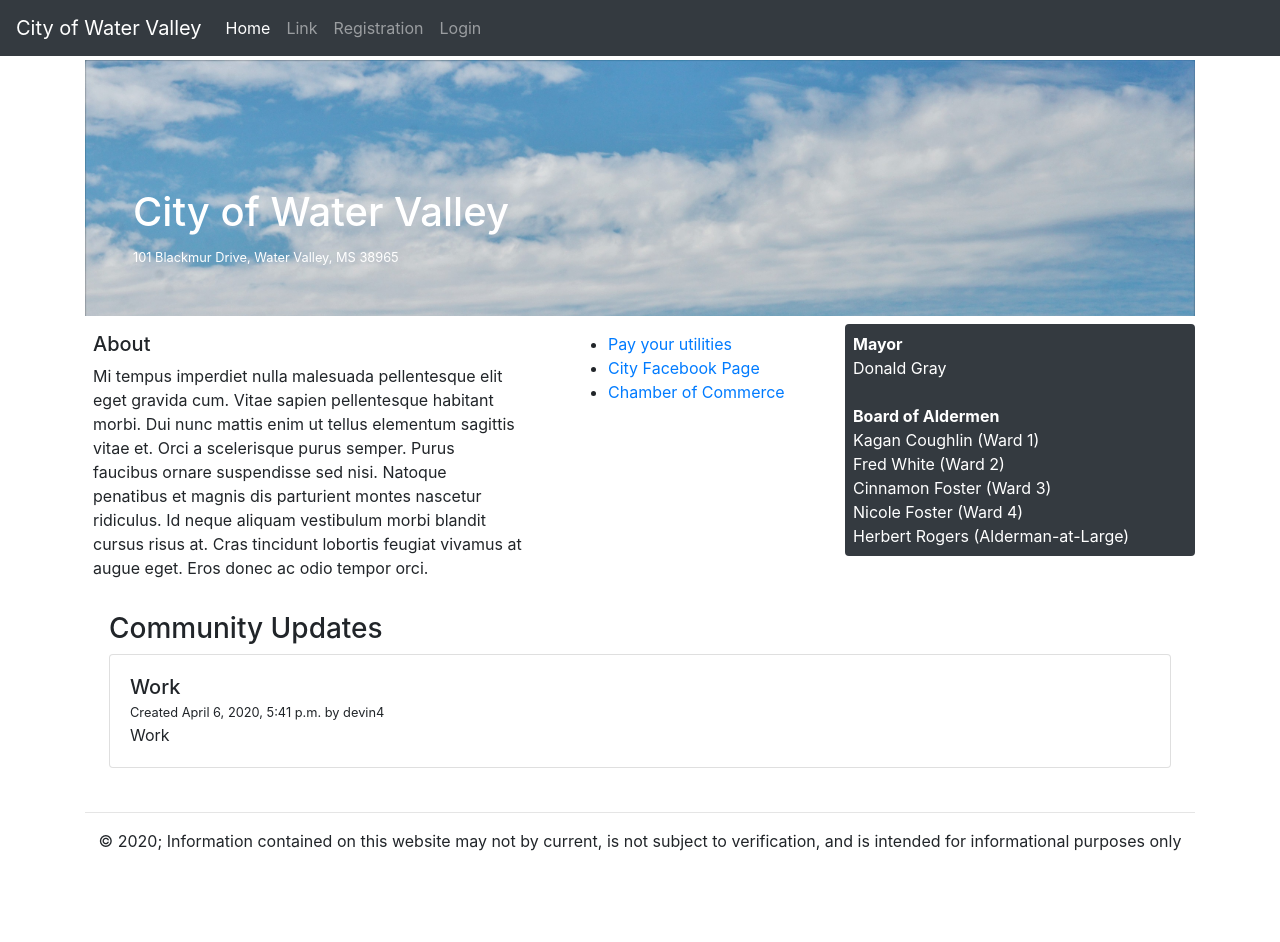
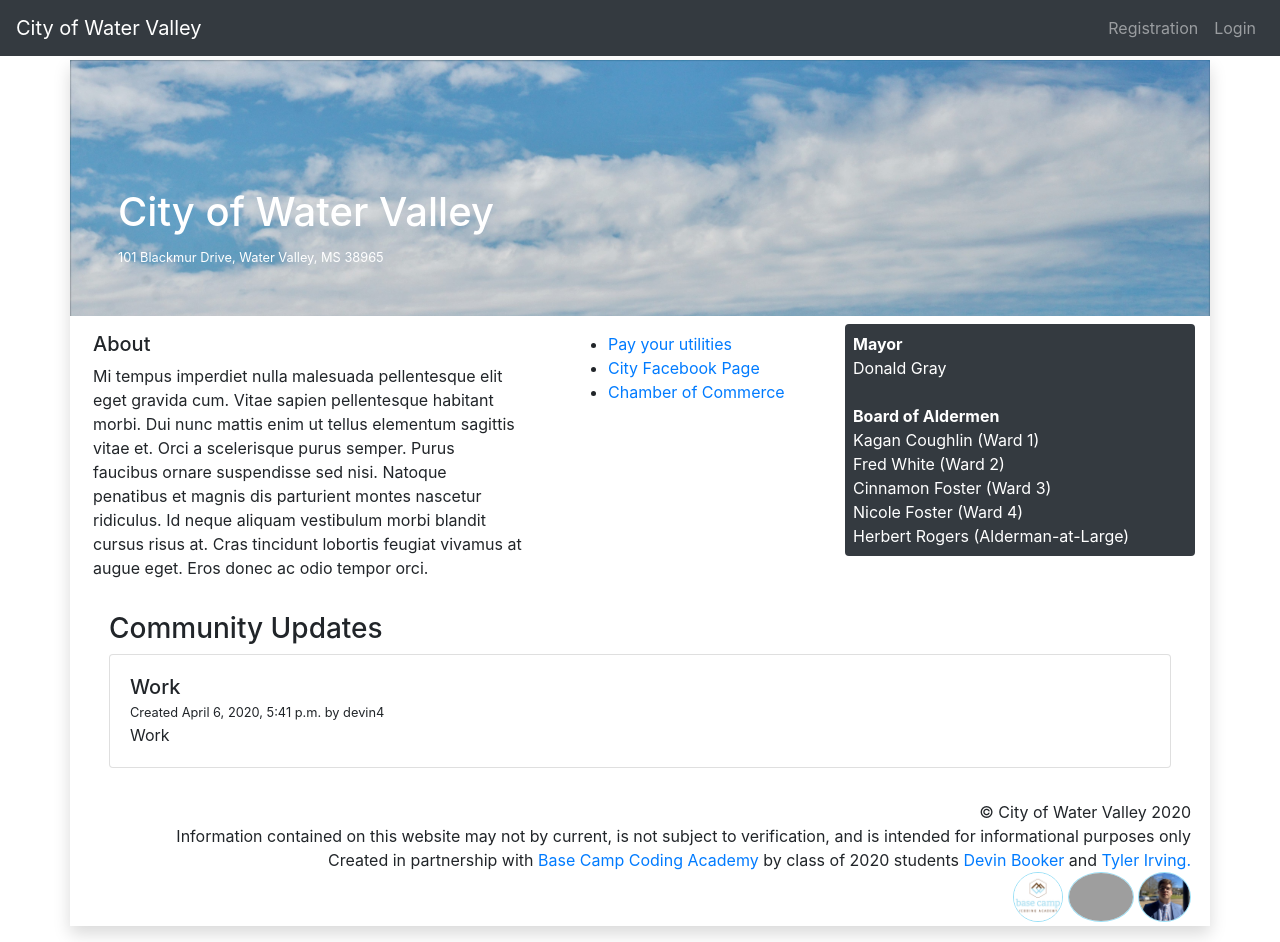
Before and after one commit to devinbooker616/WVWebsite, a Django app: template WVWebsite/app/templates/home.html in a window 1280 px wide. Before the commit the page ends 851 px from the top, so only its background shows below. Run offline with Django 3.2, Linux system fonts and the light colour scheme; the template is opened without the code that fills it: values that come from a table or form of the project are taken from there, others are empty; data comes from the database, SQL or seed files in the repository; parts of the project's set-up code (start-up, migrations or seed data) failed here and were passed over; some libraries are stand-ins or nearby versions; grey boxes are pictures that could not be loaded.

Commit message:
Added personal information to the base template.
To share authorship and cleaned up some of the language.

```diff
--- a/WVWebsite/app/static/main.css
+++ b/WVWebsite/app/static/main.css
@@ -1,11 +1,3 @@
-/* h1 {
-  color: #0000ff;
-} */
-
-/* h2 {
-  color: #ff0000;
-} */
-
 #header-img {
   background-size: cover;
   background-repeat: no-repeat;
@@ -13,6 +5,9 @@
   padding: 3rem;
   padding-top: 8rem;
   background-attachment: fixed;
+  margin-left: -15px;
+  margin-right: -15px;
+  min-width: 100%;
 }
 
 .post-header {
@@ -21,10 +16,6 @@
 
 p {
   margin-bottom: 0rem;
-}
-
-footer {
-  margin-top: 60px;
 }
 
 .validation-message {
@@ -37,10 +28,8 @@ a {
   transition: all 0.2s;
 }
 
-a:hover,
-a:focus,
-a:active {
-  color: purple;
+a:hover, a:focus, a:active {
+  color: #99e0f7;
   text-decoration: none;
 }
 
@@ -48,3 +37,9 @@ a:active {
   display: block;
   text-align: center;
 }
+
+img.icon-image {
+  border-radius: 50%;
+  max-height: 50px;
+  border: #99e0f7 solid 1px;
+}
--- a/WVWebsite/app/templates/base.html
+++ b/WVWebsite/app/templates/base.html
@@ -26,13 +26,7 @@
     </button>
 
     <div class="collapse navbar-collapse" id="navbarSupportedContent">
-      <ul class="navbar-nav mr-auto">
-        <li class="nav-item active">
-          <a class="nav-link" href="#">Home <span class="sr-only">(current)</span></a>
-        </li>
-        <li class="nav-item">
-          <a class="nav-link" href="#">Link</a>
-        </li>
+      <ul class="navbar-nav ml-auto">
         <!-- show registration only if user is not yet authenticated -->
         {% if not user.is_authenticated %}
         <li class="nav-item"><a class="nav-link" href="">Registration</a></li>
@@ -43,7 +37,7 @@
         {% endif %}
         <!-- show My Blog only if user is authenticated -->
         {% if user.is_authenticated %}
-        <li class="nav-item"><a class="nav-link" href="">My Blog</a></li>
+        <li class="nav-item"><a class="nav-link" href="">My Info</a></li>
         {% endif %}
         <!-- show new post only if user is authenticated -->
         {% if user.is_authenticated %}
@@ -59,35 +53,45 @@
     </div>
   </nav>
 
-  <div class="container">
+  <div class="container shadow">
     <div id="content">
-
       <div id="header-img" style="background-image: url('{% static 'bg.jpg' %}');" class="mt-1 text-white">
         <h1>City of Water Valley</h1>
         <small>101 Blackmur Drive, Water Valley, MS 38965</small>
       </div>
-
-      {% block content %}{% endblock %}
-    </div>
-
-    <hr />
-
-    <!-- footer -->
-    <div class="row">
-      <div class="col-sm-12">
-        <!-- Logged user info -->
-        {% if user.is_authenticated %}
+      <!-- Logged user info -->
+      {% if user.is_authenticated %}
+      <div>
         <p class="text-center">
           | Logged user: {{ user.username }} | Email: {{ user.email }} |
           Admin:{{ user.is_superuser }} | <a href="">Sign Out</a>
         </p>
-        {% endif %}
+      </div>
+      {% endif %}
+      {% block content %}{% endblock %}
+    </div>
 
-        <div>
-          <p class="text-center">&copy; 2020; Information contained on this website may not by current, is not subject
-            to verification, and is intended for informational purposes only</p>
-        </div>
-      </div>
+
+    <!-- footer -->
+    <div class="mb-3 p-1">
+      <p class="text-right">&copy; City of Water Valley 2020<br>
+        Information contained on this website may not by current, is not subject
+        to verification, and is intended for informational purposes only</p>
+      <p class="text-right">Created in partnership with <a href="https://basecampcodingacademy.org/"
+          target="_blank">Base Camp Coding
+          Academy</a> by class of 2020 students <a href="https://devinbooker616.github.io/" target="_blank">Devin
+          Booker</a> and <a href="https://tyler-irving.github.io/" target="_blank">Tyler Irving.</a></p>
+      <p class="text-right">
+        <a href="https://basecampcodingacademy.org/" target="_blank">
+          <img class="icon-image" src="{% static 'bcca.png' %}">
+        </a>
+        <a href="https://devinbooker616.github.io/" target="_blank">
+          <img class="icon-image" src="{% static 'db.jpg' %}">
+        </a>
+        <a href="https://tyler-irving.github.io/" target="_blank">
+          <img class="icon-image" src="{% static 'ti.jpg' %}">
+        </a>
+      </p>
     </div>
   </div>
 
```
Also changed, not shown: WVWebsite/app/static/bcca.png (added), WVWebsite/app/static/ti.jpg (added).
